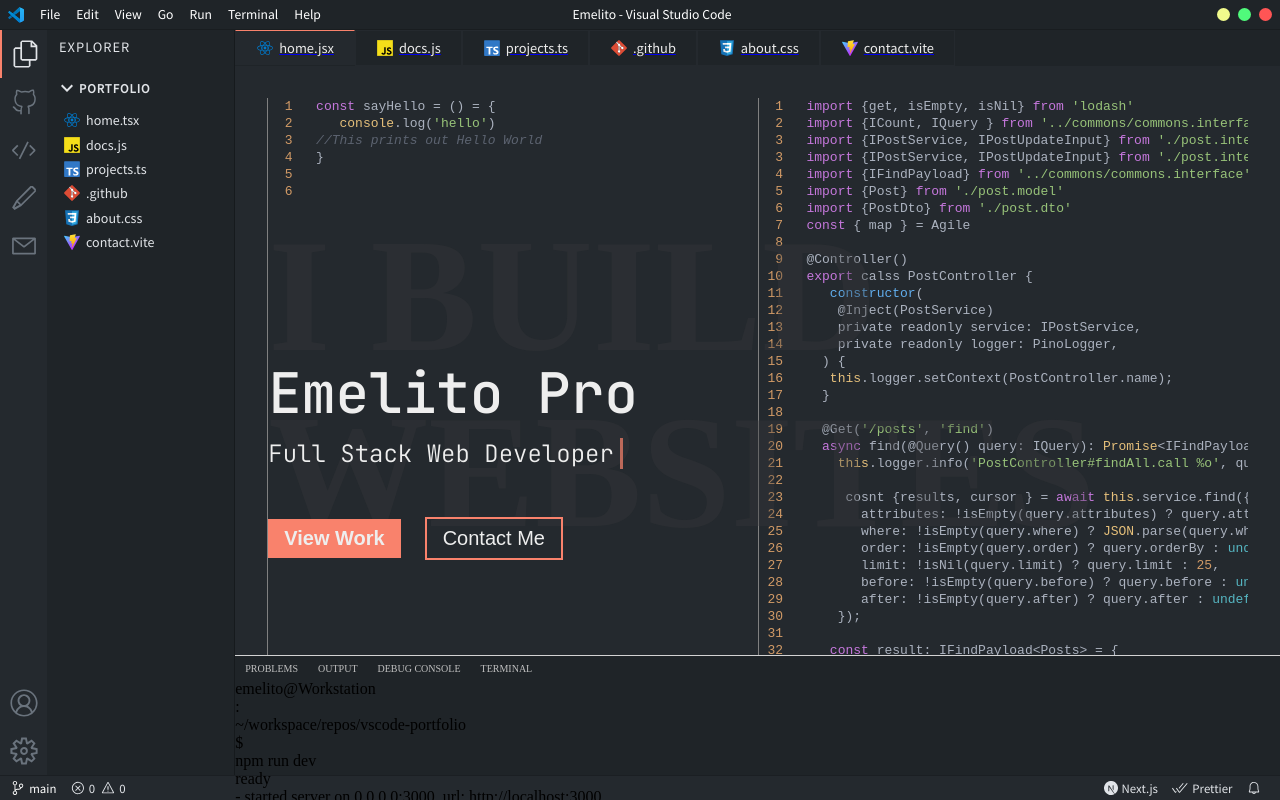
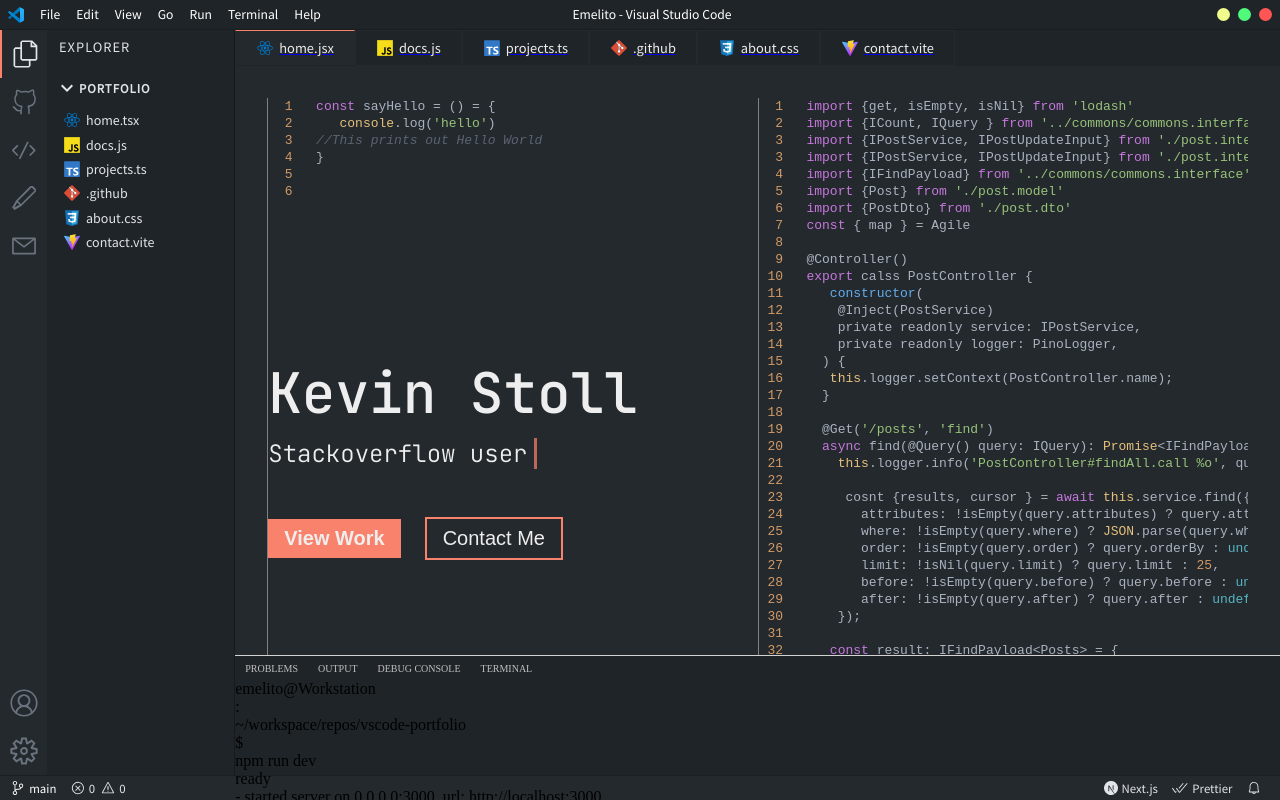
Before and after one commit to Emelit0/vscode-portfolio, a Next.js app: page / in a window 1280 px wide. Built offline with nearby package versions, Linux system fonts and the light colour scheme.

Commit message:
add Name to foreground

```diff
--- a/pages/index.tsx
+++ b/pages/index.tsx
@@ -17,13 +17,13 @@
             </span>
           </div>
           <div className={styles.background}>
-            <h1>I BUILD</h1>
-            <h1>WEBSITES</h1>
+            <h1></h1>
+            <h1></h1>
           </div>
           <div className={styles.foreground}>
             <div className={styles.content}>
-              <h1 className={styles.name}>Emelito Pro</h1>
-              <h6 className={styles.bio}>Full Stack Web Developer</h6>
+              <h1 className={styles.name}>Kevin Stoll</h1>
+              <h6 className={styles.bio}>Stackoverflow user</h6>
               <Link href="/projects">
                 <button className={styles.button}>View Work</button>
               </Link>
```
